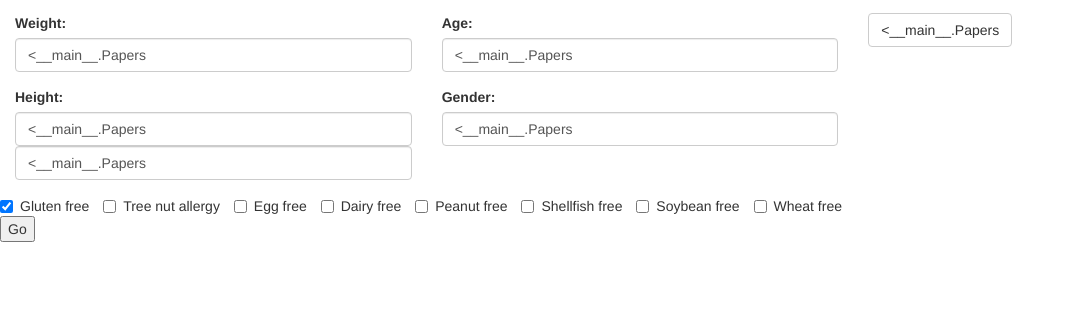
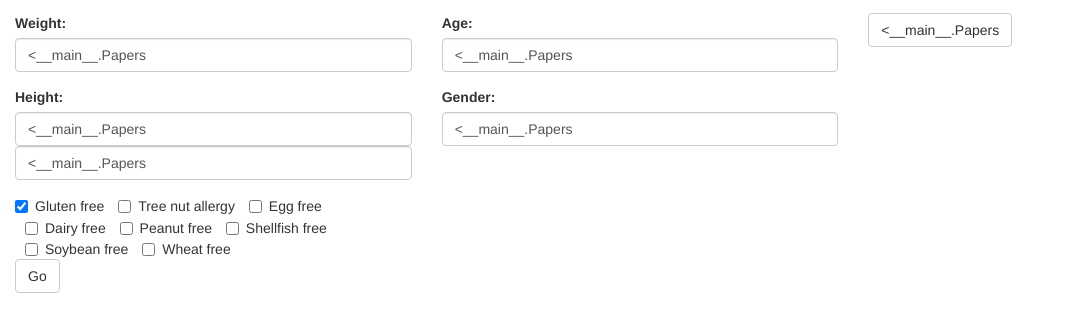
Before and after one commit to Lucytheanimefan/eat-food, a Flask app: page /edit in a window 1280 px wide. Shown: the part 309-641 px from the top of the page, without its empty margins (0-1075 px from the left). Run offline with Flask 2, Linux system fonts and the light colour scheme; data that the repository does not hold is empty; some libraries are stand-ins or nearby versions.

Commit message:
added stuff

```diff
--- a/templates/edit.html
+++ b/templates/edit.html
@@ -39,6 +39,7 @@
         </div>
     </div>
     <div class="row search" id="restrictions" value={ {restrictions}}>
+        <div class="col-md-4">
             <label class="checkbox-inline">
                 <input type="checkbox" class="restriction" id="gluten" value="gluten">Gluten free</label>
             <label class="checkbox-inline">
@@ -56,8 +57,11 @@
             <label class="checkbox-inline">
                 <input type="checkbox" class="restriction" id="wheat" value="wheat">Wheat free</label>
         </div>
+    </div>
     <div class="row search">
-        <button class="button" id="go">Go</button>
+        <div class="col-md-4">
+            <button type="button" class="btn btn-default" id="go">Go</button>
+        </div>
     </div>
     <div id = "main"></div>
     <script type="text/javascript">
--- a/templates/main.html
+++ b/templates/main.html
@@ -39,6 +39,7 @@
         </div>
     </div>
     <div class="row search" id = "restrictions" value = {{ restrictions }}>
+        <div class="col-md-4">
             <label class="checkbox-inline">
                 <input type="checkbox" class="restriction" id = "gluten" value="gluten">Gluten free</label>
             <label class="checkbox-inline">
@@ -56,8 +57,11 @@
             <label class="checkbox-inline">
                 <input type="checkbox" class="restriction" id = "wheat" value="wheat">Wheat free</label>
         </div>
+    </div>
     <div class="row search">
-        <button class="button" id="go">Go</button>
+        <div class="col-md-4">
+            <button type="button" class="btn btn-default" id="go">Go</button>
+        </div>
     </div>
 </div>
 {% endblock %}
```
Also changed, not shown: 2 other files. Lines whose indentation alone changed are shown as unchanged.
